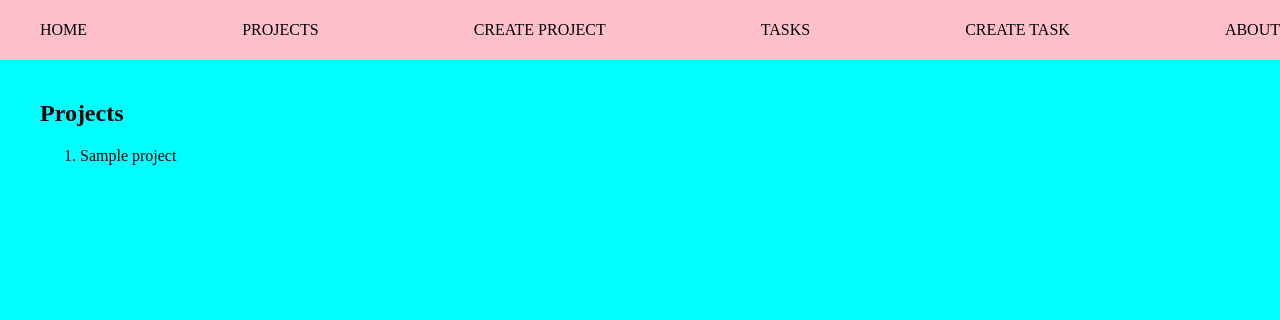
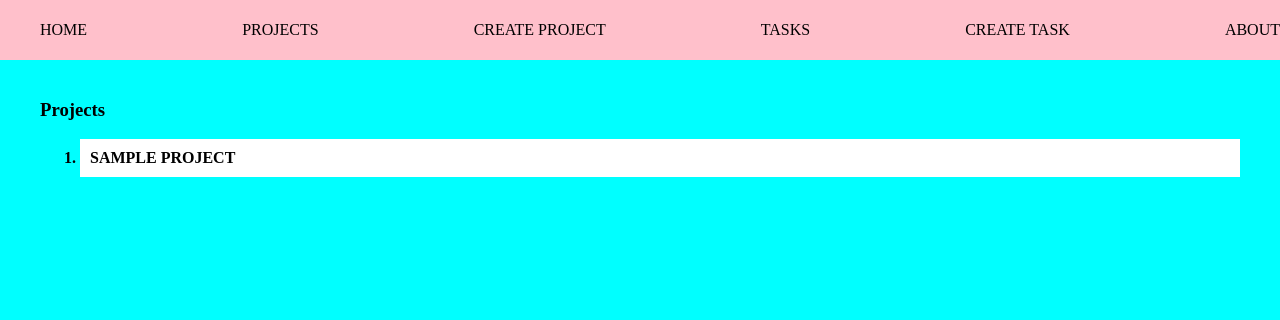
Before and after one commit to Gerts18/WEB_PRACTICE, a Django app: page /projects/ in a window 1280 px wide. Shown: the top 320 px of the page. Run offline with Django 5.2, Linux system fonts and the light colour scheme; tables that the repository leaves empty hold one stand-in row (values such as "Sample post").

Commit message:
Adding style to the projects

```diff
--- a/DJANGO/mysite/myapp/static/css/main.css
+++ b/DJANGO/mysite/myapp/static/css/main.css
@@ -36,3 +36,12 @@ img {
     margin: auto;
     padding: 20px 0px;
 }
+
+.card ol li {
+    background: white;
+    color: black;
+    font-weight: bolder;
+    text-transform: uppercase;
+    padding: 10px;
+    margin-bottom: 2px;
+}
--- a/DJANGO/mysite/myapp/templates/projects/projects.html
+++ b/DJANGO/mysite/myapp/templates/projects/projects.html
@@ -7,7 +7,7 @@
 <body>
     {% block content %}
         <main>
-
+            <section class = 'card'>
                 <h1>Projects</h1>
 
                 <ol>
@@ -17,7 +17,7 @@
 
                     {% endfor %}
                 </ol>
-
+            </section>
         </main>
     {% endblock %}
 
```
Lines whose indentation alone changed are shown as unchanged.
